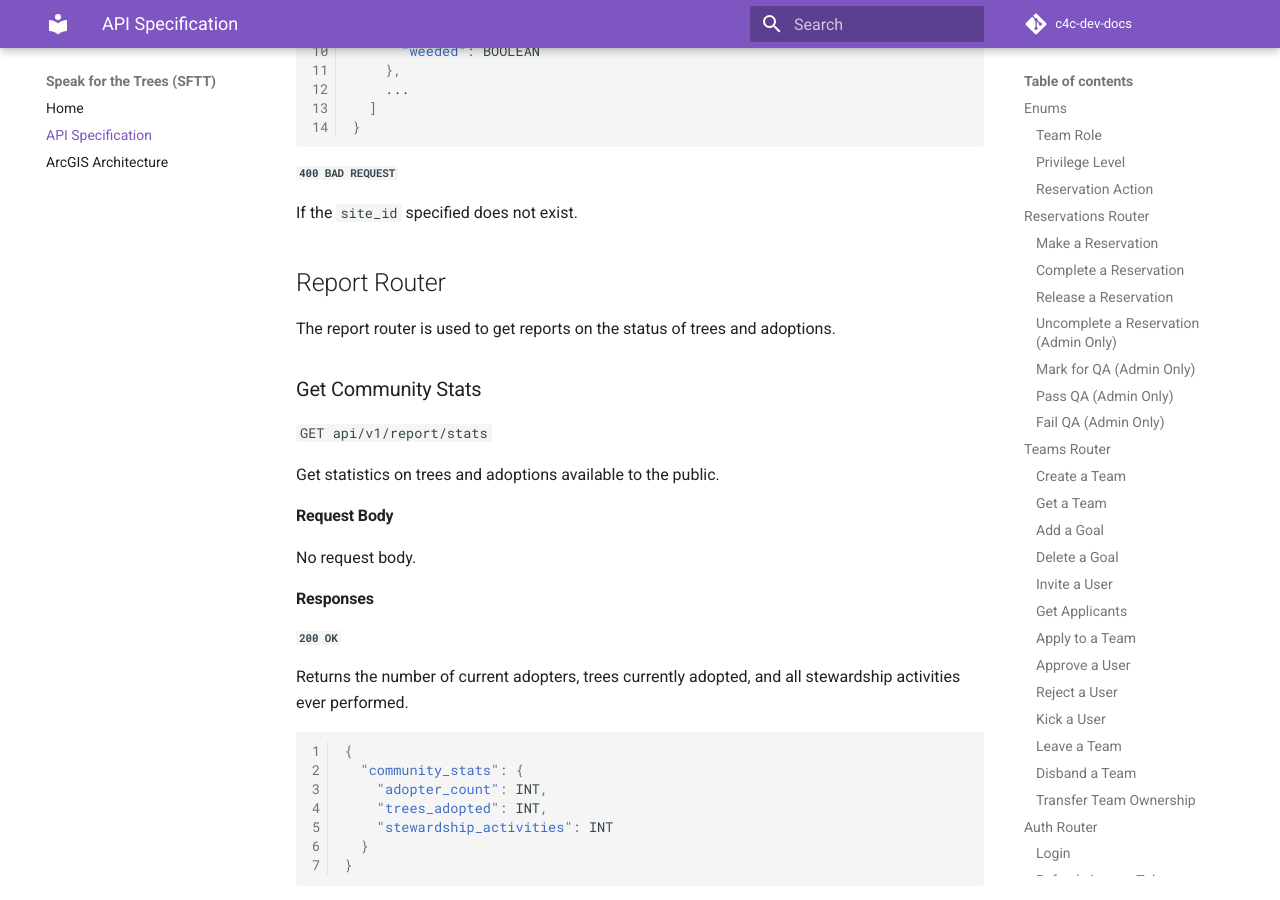
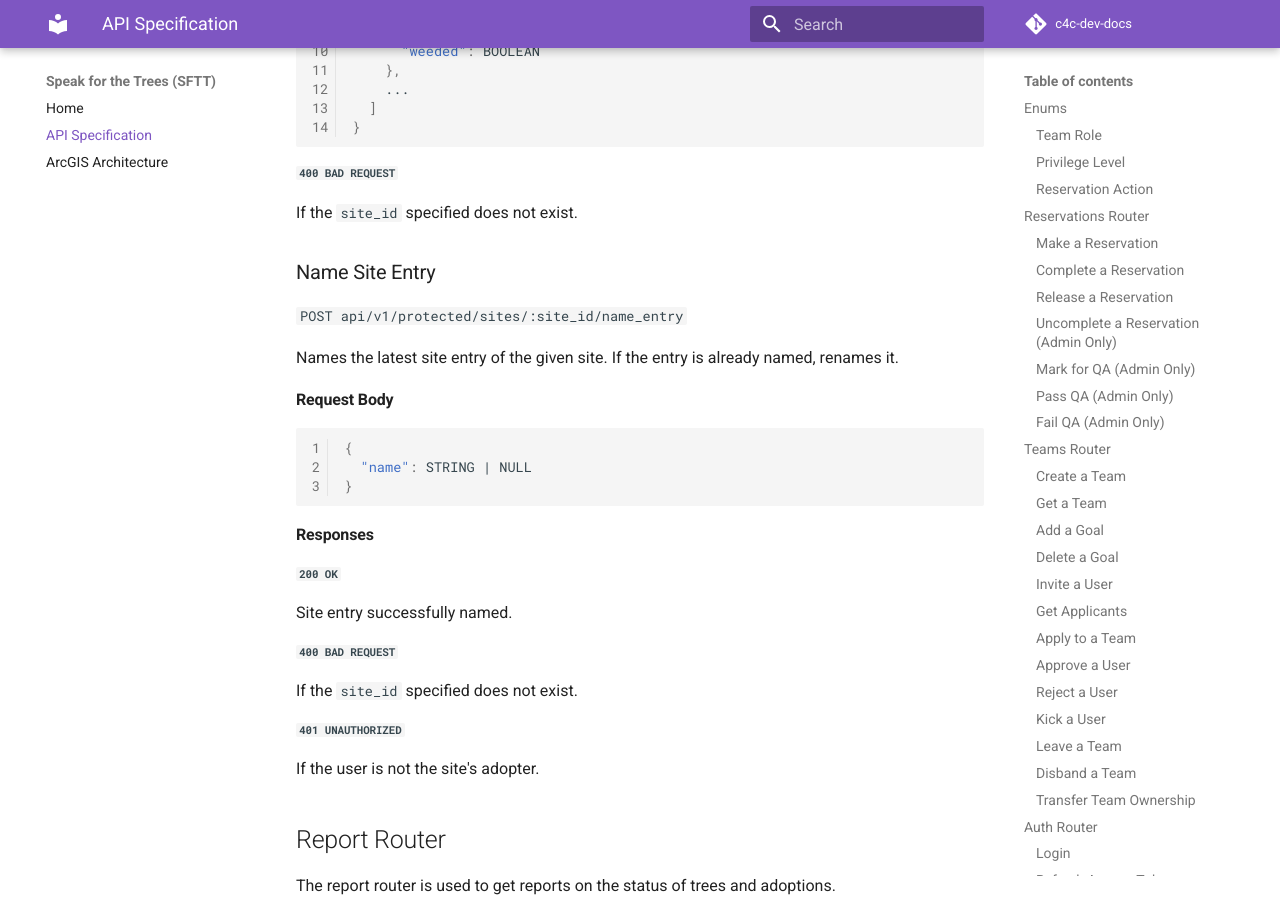
Before and after one commit to Code-4-Community/c4c-dev-docs, an MkDocs documentation site: the page built from docs/sftt/sftt-api-spec.md, in a window 1280 px wide and 900 px high, scrolled down 46203 px. Built offline with MkDocs 1.6.1 and Material for MkDocs 9.7.7, drawn with Linux system fonts in a browser that asks for light colours; comment, search, counter and statistics services are not loaded.

Commit message:
Documentation for naming sites

````diff
--- a/docs/sftt/sftt-api-spec.md
+++ b/docs/sftt/sftt-api-spec.md
@@ -2116,6 +2116,34 @@ No request body.
 
 If the `site_id` specified does not exist.
 
+### Name Site Entry
+
+`POST api/v1/protected/sites/:site_id/name_entry`
+
+Names the latest site entry of the given site. If the entry is already named, renames it.
+
+#### Request Body
+
+```json
+{
+  "name": STRING | NULL
+}
+```
+
+#### Responses
+
+##### `200 OK`
+
+Site entry successfully named.
+
+##### `400 BAD REQUEST`
+
+If the `site_id` specified does not exist.
+
+##### `401 UNAUTHORIZED`
+
+If the user is not the site's adopter.
+
 ## Report Router
 
 The report router is used to get reports on the status of trees and adoptions.
````
